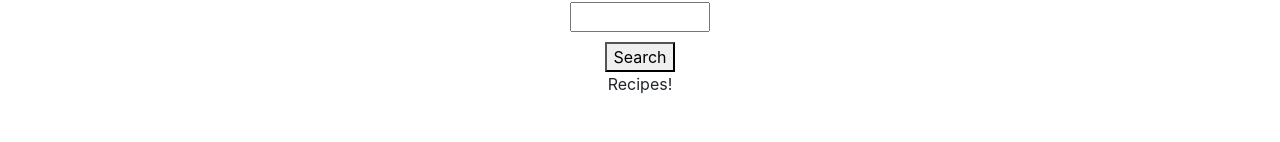
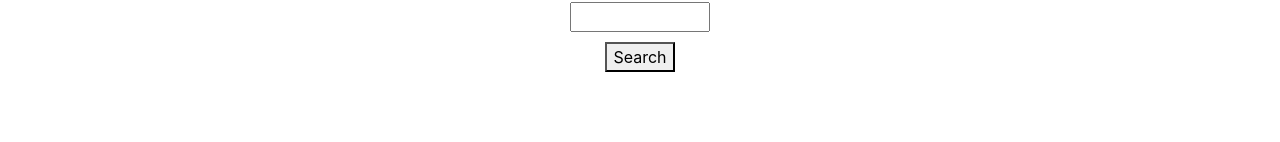
Before and after one commit to danielpickert/foodapp, a React (Create React App) app: page / in a window 1280 px wide. Shown: the part 158-300 px from the top of the page. Built offline with nearby package versions, Linux system fonts and the light colour scheme.

Commit message:
updated recipes component

```diff
--- a/src/App.js
+++ b/src/App.js
@@ -94,7 +94,7 @@
 
         <div className="Form">
           <Form getRecipe={this.getRecipe} />
-          <Recipes />
+          <Recipes recipes={this.state.recipes} />
         </div>
 
       </div>
--- a/src/components/Recipes.js
+++ b/src/components/Recipes.js
@@ -1,7 +1,16 @@
 import React from 'react';
 
-const Recipes = () => (
-	<div>Recipes!</div>
+const Recipes = props => (
+	<div>
+		{ props.recipes.map((recipe) => {
+	        return (
+	          <div key={recipe.recipe_id}>
+	          <img src={recipe.image_url} alt={recipe.title}/>
+	          <p>{recipe.title}</p>
+	          </div>
+	          )
+	 	}) }
+	</div>
 	);
 
 
```
